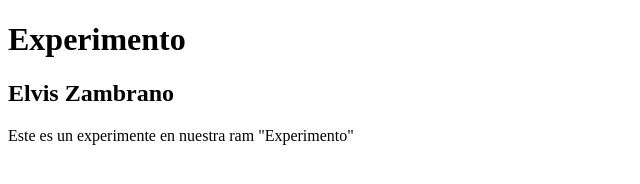
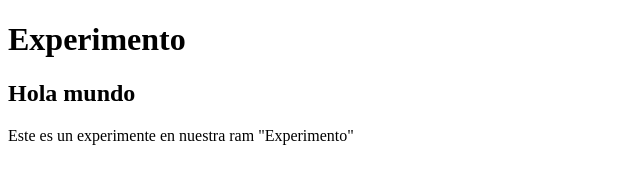
Before and after one commit to daniel9208/curso, a plain HTML site: page index.html in a window 1280 px wide. Shown: the full height of the page, 0-640 px from the left. Drawn offline with Linux system fonts and the light colour scheme.

Commit message:
actualizar index.html

```diff
--- a/index.html
+++ b/index.html
@@ -10,7 +10,7 @@
         <h1>Experimento</h1>
     </header>
     <div class="container">
-        <h2>Elvis Zambrano</h2>
+        <h2>Hola mundo</h2>
     </div>
     <footer>
         <p>Este es un experimente en nuestra ram "Experimento"</p>
```
